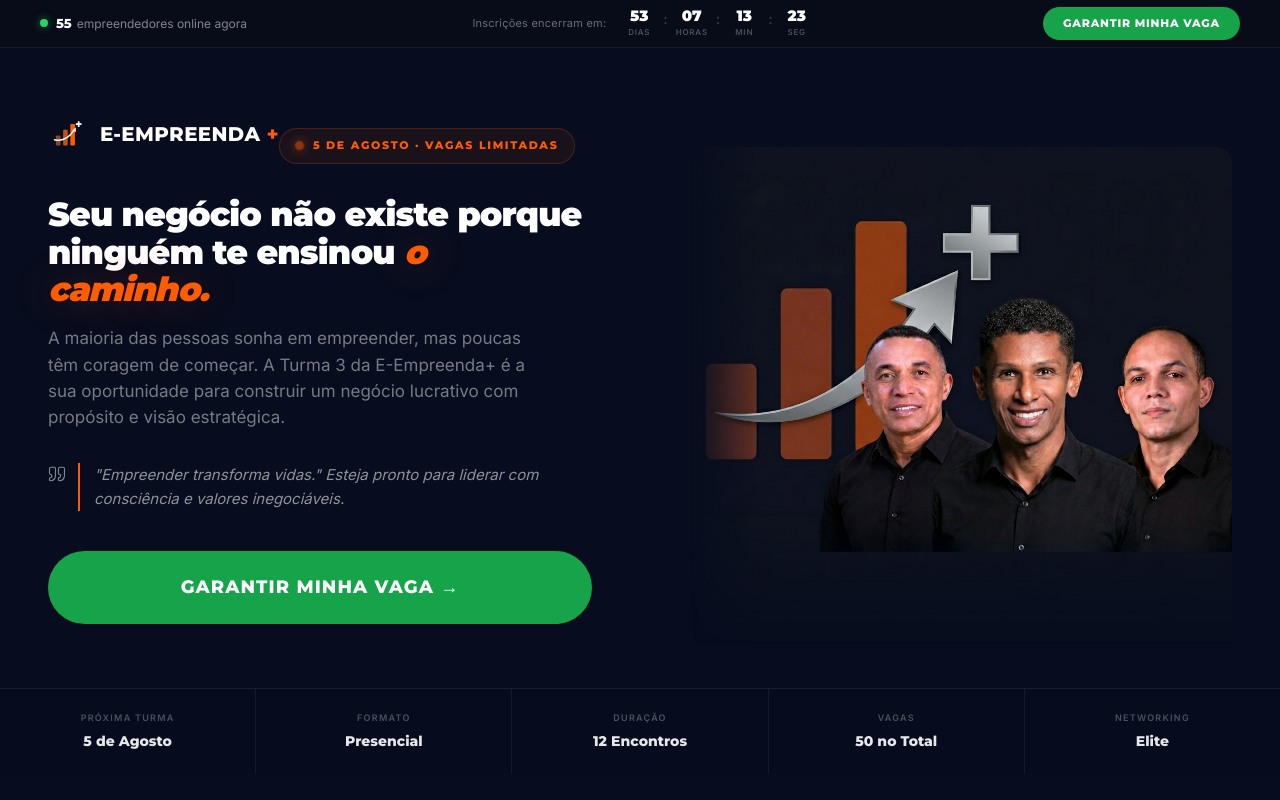
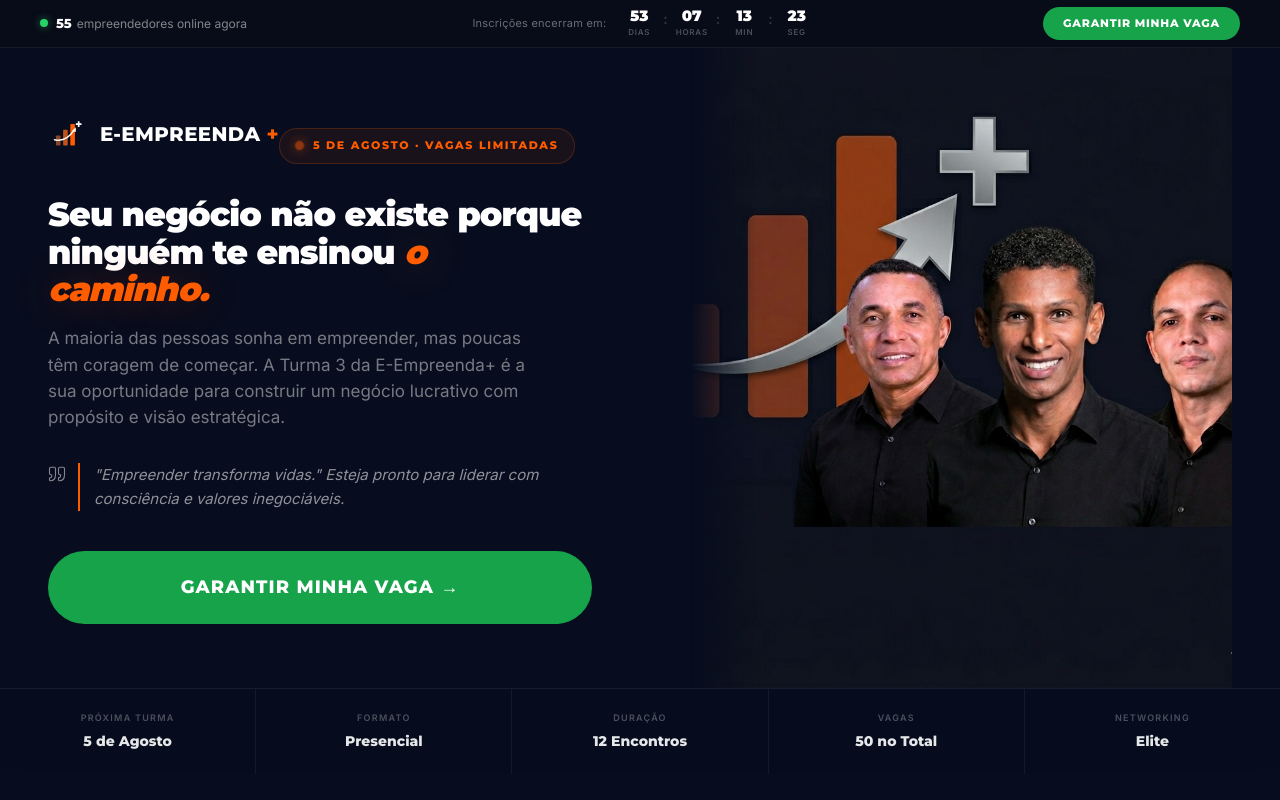
Before and after one commit to pluppex-art/E-EMPREENDA-Plus, a React (Vite) app: page / in a window 1280 px wide. Shown: the top 800 px of the page. Built offline with nearby package versions, Linux system fonts and the light colour scheme; no server answers; the database is empty.

Commit message:
style: update hero image to cover container with vertical-only masking

```diff
--- a/src/pages/Home/Home.module.css
+++ b/src/pages/Home/Home.module.css
@@ -211,27 +211,21 @@
 .heroRight {
   grid-row: 1;
   grid-column: 2;
-  display: flex;
-  align-items: flex-end;
-  justify-content: center;
-  padding: 64px 48px 0 0;
+  overflow: hidden;
+  padding-right: 48px;
 }
 
-/* Foto como imagem contida (não full-bleed) */
+/* Foto preenche toda a altura do hero */
 .heroPhoto {
   width: 100%;
-  height: auto;
-  max-height: 100%;
+  height: 100%;
   display: block;
-  border-radius: 16px;
+  object-fit: cover;
+  object-position: center top;
   user-select: none;
   /* oculta marca d'água no canto inferior direito */
-  mask-image: linear-gradient(to bottom, black 68%, transparent 92%),
-              linear-gradient(to left,   black 88%, transparent 100%);
-  mask-composite: intersect;
-  -webkit-mask-image: linear-gradient(to bottom, black 68%, transparent 92%),
-                      linear-gradient(to left,   black 88%, transparent 100%);
-  -webkit-mask-composite: destination-in;
+  mask-image: linear-gradient(to left, black 88%, transparent 100%);
+  -webkit-mask-image: linear-gradient(to left, black 88%, transparent 100%);
 }
 
 /* ── HERO STATS — barra de largura total na base do hero ── */
```
